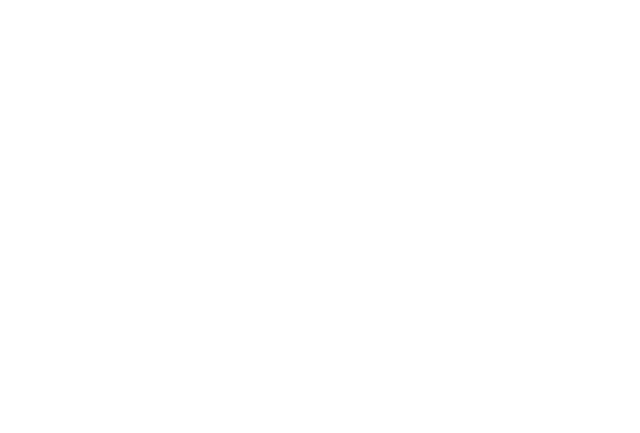
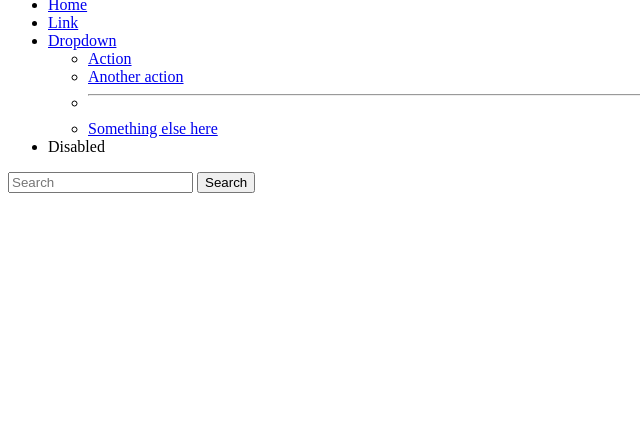
Before and after one commit to gnath12/Instagram_Clone, a Django app: page / in a window 1280 px wide. Before the commit the part shown is empty. Shown: the part 107-540 px from the top of the page, without its empty margins (0-640 px from the left). Run offline with Django 4.2, Linux system fonts and the light colour scheme.

Commit message:
Update main.html

```diff
--- a/instagram/templates/instagram/main.html
+++ b/instagram/templates/instagram/main.html
@@ -7,6 +7,42 @@
     <title>instagram</title>
 </head>
 <body>
-
+    <!-- 네비게이션 바 -->
+    <nav class="navbar navbar-expand-lg bg-light">
+        <div class="container-fluid">
+            <a class="navbar-brand" href="#"><img style="width: 100px;" src="https://upload.wikimedia.org/wikipedia/commons/thumb/2/2a/Instagram_logo.svg/2560px-Instagram_logo.svg.png"></a>
+            <button class="navbar-toggler" type="button" data-bs-toggle="collapse" data-bs-target="#navbarSupportedContent" aria-controls="navbarSupportedContent" aria-expanded="false" aria-label="Toggle navigation">
+                <span class="navbar-toggler-icon"></span>
+            </button>
+            <div class="collapse navbar-collapse" id="navbarSupportedContent">
+                <ul class="navbar-nav me-auto mb-2 mb-lg-0">
+                    <li class="nav-item">
+                        <a class="nav-link active" aria-current="page" href="#">Home</a>
+                    </li>
+                    <li class="nav-item">
+                        <a class="nav-link" href="#">Link</a>
+                    </li>
+                    <li class="nav-item dropdown">
+                        <a class="nav-link dropdown-toggle" href="#" id="navbarDropdown" role="button" data-bs-toggle="dropdown" aria-expanded="false">
+                            Dropdown
+                        </a>
+                        <ul class="dropdown-menu" aria-labelledby="navbarDropdown">
+                            <li><a class="dropdown-item" href="#">Action</a></li>
+                            <li><a class="dropdown-item" href="#">Another action</a></li>
+                            <li><hr class="dropdown-divider"></li>
+                            <li><a class="dropdown-item" href="#">Something else here</a></li>
+                        </ul>
+                    </li>
+                    <li class="nav-item">
+                        <a class="nav-link disabled">Disabled</a>
+                    </li>
+                </ul>
+                <form class="d-flex" role="search">
+                    <input class="form-control me-2" type="search" placeholder="Search" aria-label="Search">
+                    <button class="btn btn-outline-success" type="submit">Search</button>
+                </form>
+            </div>
+        </div>
+      </nav>
 </body>
 </html>
```
